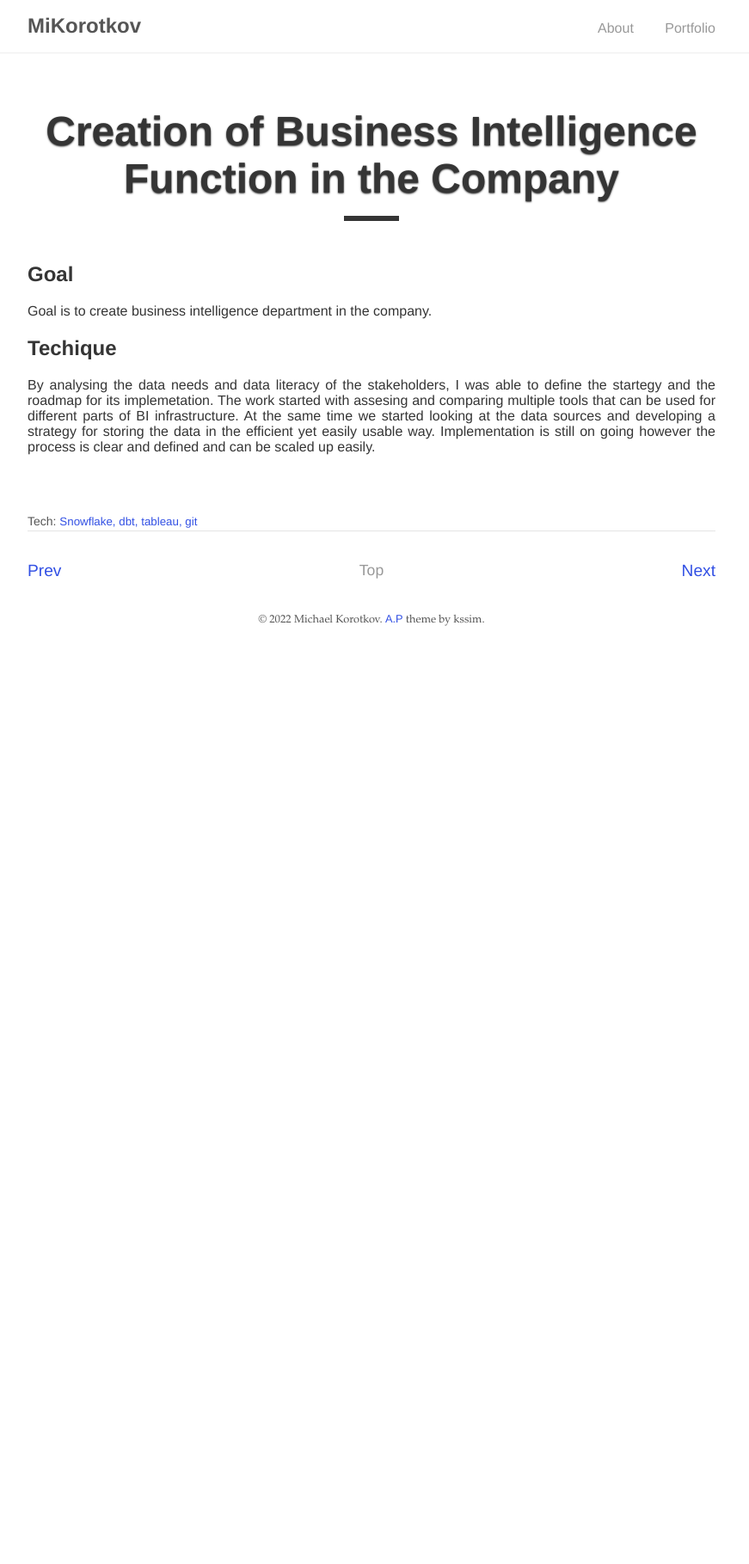
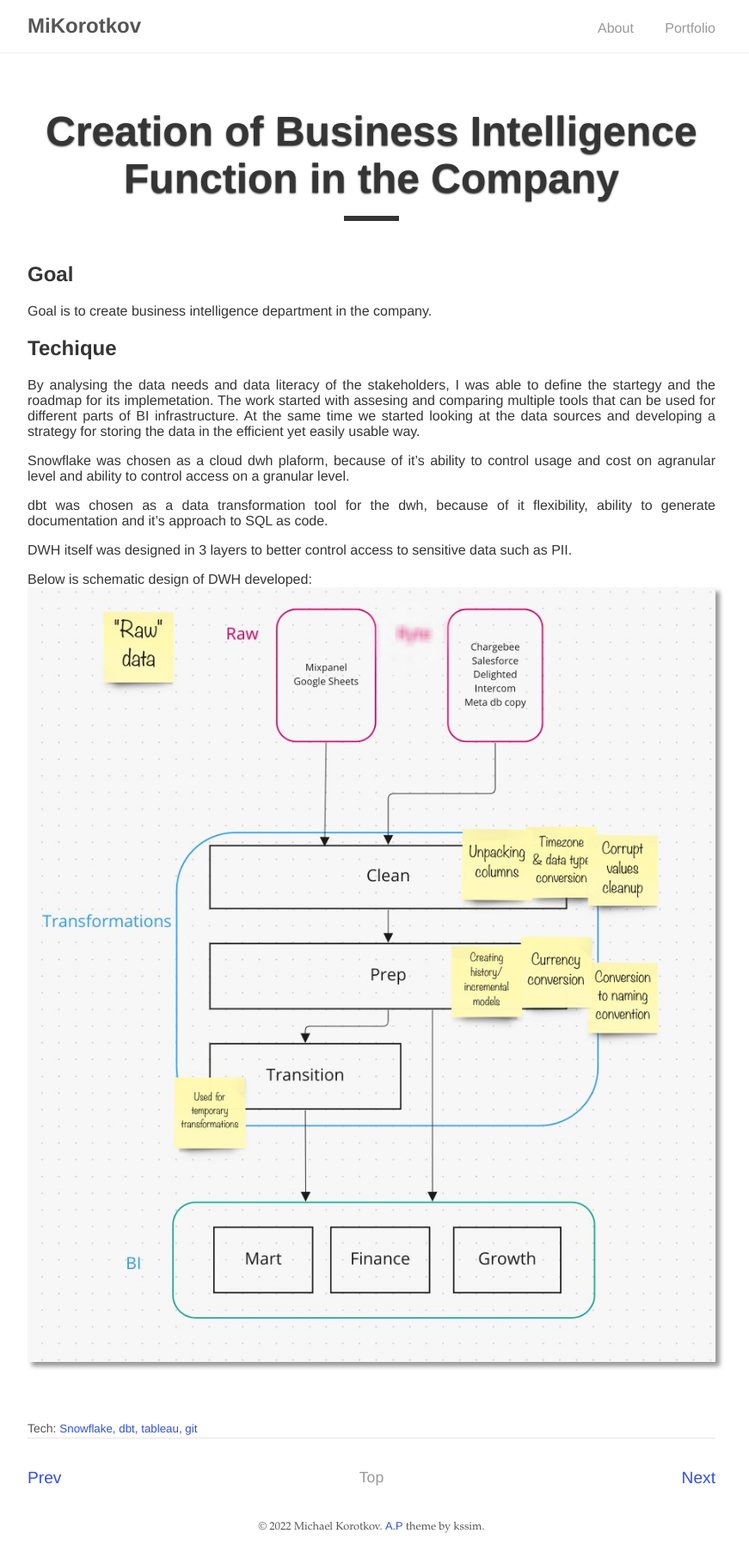
Before and after one commit to mikorotkov/mikorotkov.github.io, a Jekyll site: the page built from _posts/2021-09-01-bi-function.md, in a window 1280 px wide. Shown: the whole page at 86% size, without its empty margins (208-1079 px from the left). Built offline with Jekyll 4.4.1, drawn with Linux system fonts in a browser that asks for light colours; before the commit the page ends 900 px from its top, so only the background shows below that.

Commit message:
update posts

```diff
--- a/_posts/2021-09-01-bi-function.md
+++ b/_posts/2021-09-01-bi-function.md
@@ -13,4 +13,14 @@ Goal is to create business intelligence department in the company.
 
 
 ## Techique
-By analysing the data needs and data literacy of the stakeholders, I was able to define the startegy and the roadmap for its implemetation. The work started with assesing and comparing multiple tools that can be used for different parts of BI infrastructure. At the same time we started looking at the data sources and developing a strategy for storing the data in the efficient yet easily usable way. Implementation is still on going however the process is clear and defined and can be scaled up easily.
+By analysing the data needs and data literacy of the stakeholders, I was able to define the startegy and the roadmap for its implemetation.
+The work started with assesing and comparing multiple tools that can be used for different parts of BI infrastructure. At the same time we started looking at the data sources and developing a strategy for storing the data in the efficient yet easily usable way.
+
+Snowflake was chosen as a cloud dwh plaform, because of it's ability to control usage and cost on agranular level and ability to control access on a granular level.
+
+dbt was chosen as a data transformation tool for the dwh, because of it flexibility, ability to generate documentation and it's approach to SQL as code.
+
+DWH itself was designed in 3 layers to better control access to sensitive data such as PII.
+
+Below is schematic design of DWH developed:
+<img class="dropshadowimg" src="/assets/img/2021-09-01-dwh-design.jpg" alt="DWH design schema" />
```
Also changed, not shown: _posts/2022-01-01-tableau-reporting-hub.md (renamed from _posts/2022-12-01-tableau-reporting-hub.md, +4 -2 lines), _posts/2022-05-01-upgradeable-customers.md (+2 -0 lines), assets/img/2021-09-01-dwh-design.jpg (added).
